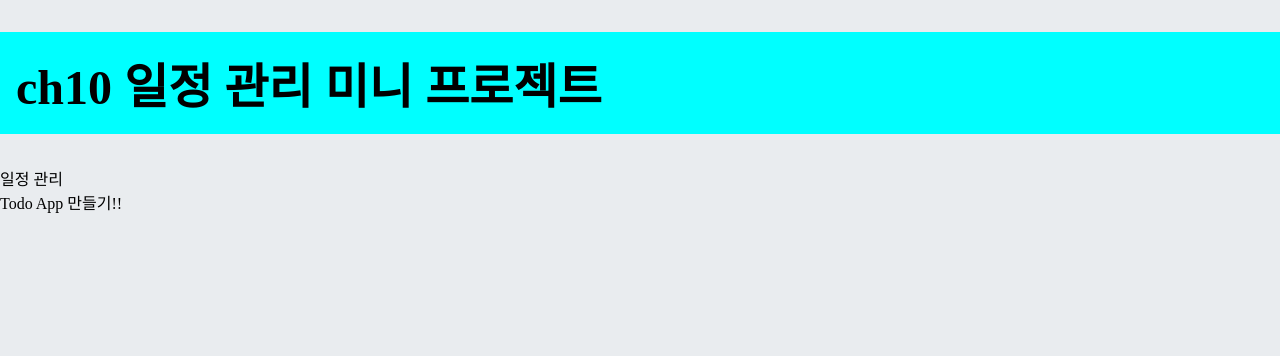
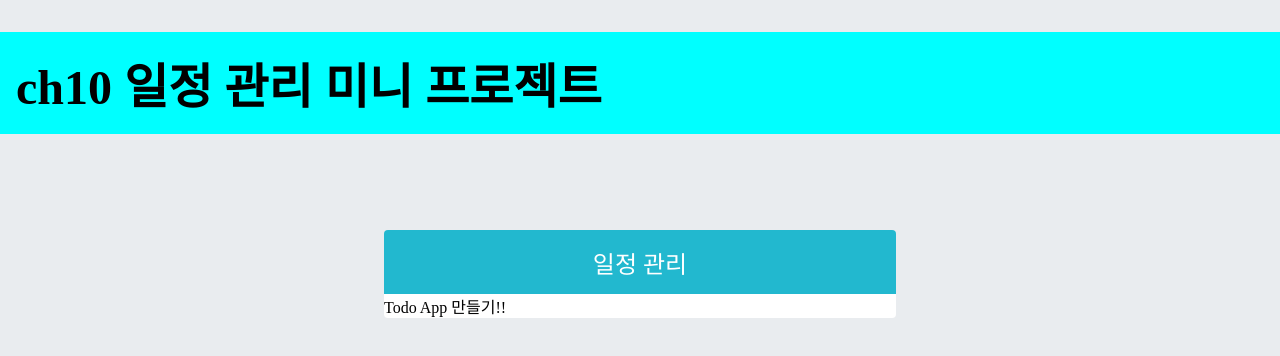
Before and after one commit to reokkamy/React-WorkSpace-k6-0806, a React (Vite) app in the folder ch10-vite-test/: page / in a window 1280 px wide. Shown: the top 356 px of the page. Built offline with nearby package versions, Linux system fonts and the light colour scheme.

Commit message:
2교시, ch10, 일정 관리 미니 프로젝트 준비4, TodoTemplate.scss 간단한 css 작업함

```diff
--- a/ch10-vite-test/src/component/TodoTemplate.jsx
+++ b/ch10-vite-test/src/component/TodoTemplate.jsx
@@ -1,4 +1,5 @@
 import React from 'react';
+import '../styles/TodoTemplate.scss';
 //rsc
 const TodoTemplate = ({ children }) => {
   return (
--- /dev/null
+++ b/ch10-vite-test/src/styles/TodoTemplate.scss
@@ -0,0 +1,22 @@
+.TodoTemplate {
+  width: 512px;
+  margin-left: auto;
+  margin-right: auto;
+  margin-top: 6rem;
+  border-radius: 4px;
+  overflow: hidden;
+}
+
+.app-title {
+  background: #22b8cf;
+  color: white;
+  height: 4rem;
+  font-size: 1.5rem;
+  display: flex;
+  align-items: center;
+  justify-content: center;
+}
+
+.content {
+  background: white;
+}
```
